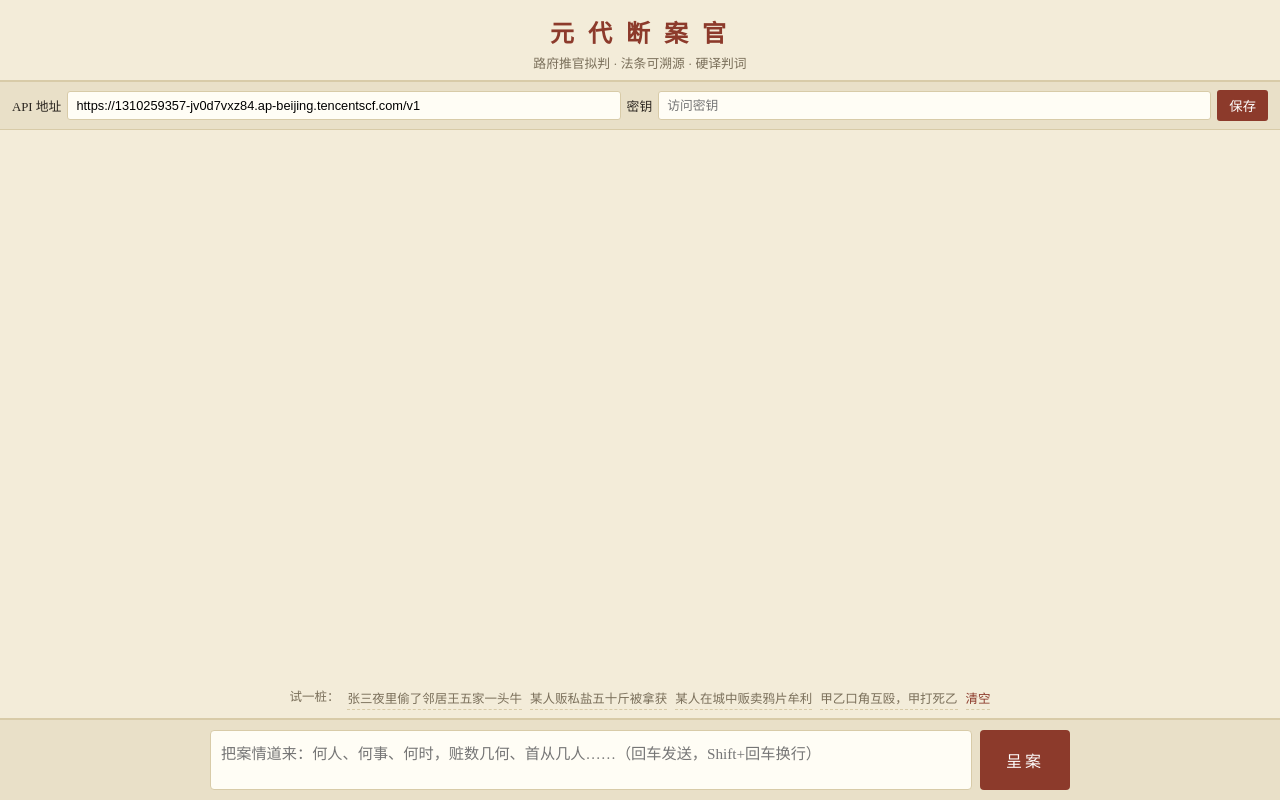
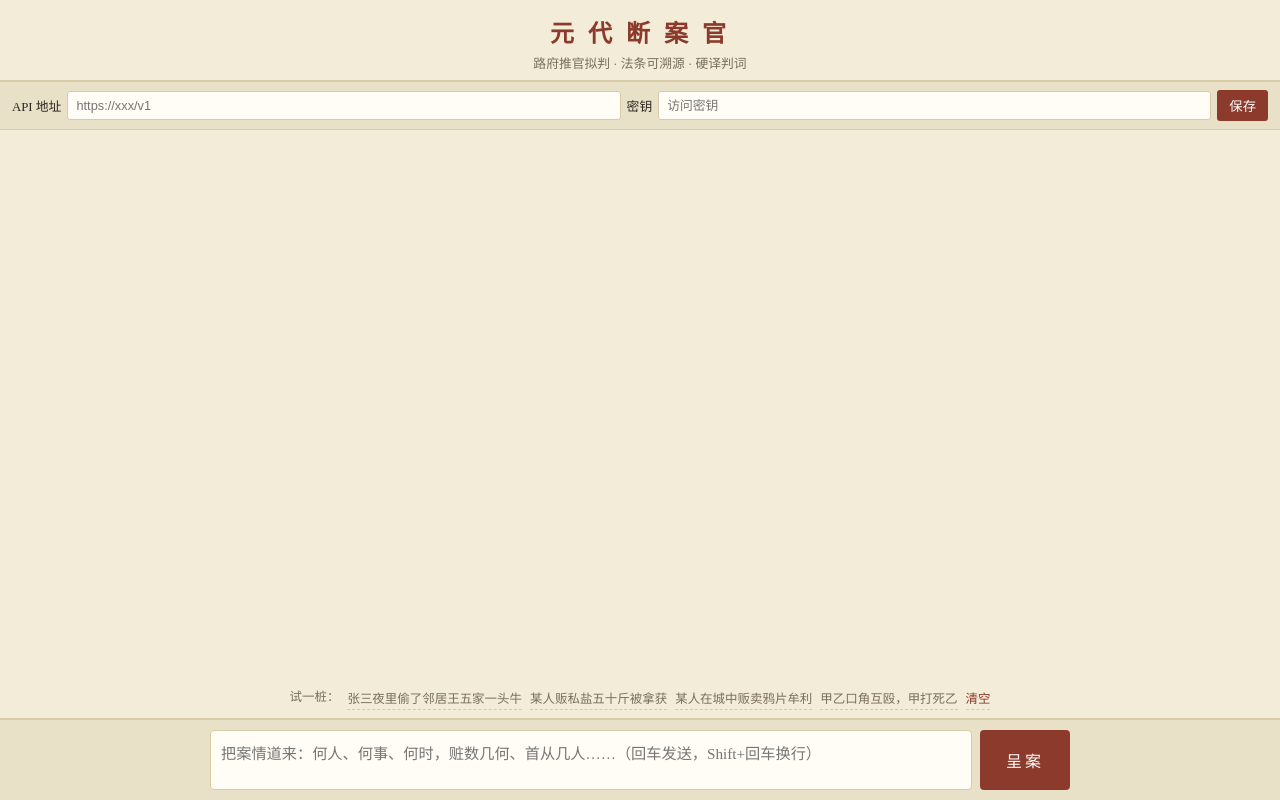
Before and after one commit to WarnWallen/yuan-law, a plain HTML site: page web/index.html in a window 1280 px wide. Drawn offline with Linux system fonts and the light colour scheme.

Commit message:
更新 yuan-judge agent（输出端口身份等）并清理 web/ 中的服务地址与密钥

```diff
--- a/web/index.html
+++ b/web/index.html
@@ -115,7 +115,7 @@ function saveCfg() {
   append('sys', '配置已保存。');
 }
 
-$('base').value = localStorage.getItem('yj_base') || 'https://1310259357-jv0d7vxz84.ap-beijing.tencentscf.com/v1';
+$('base').value = localStorage.getItem('yj_base') || '';
 $('key').value = localStorage.getItem('yj_key') || '';
 
 function append(who, text, className) {
```
Also changed, not shown: 2 other files.
